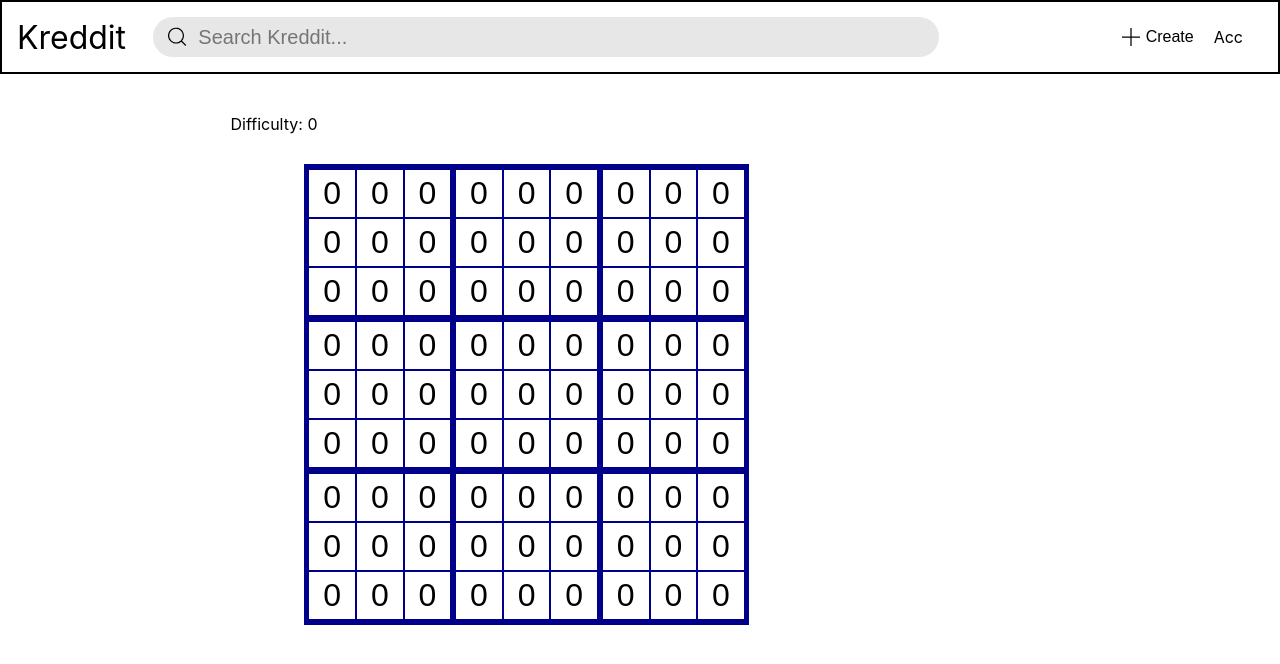
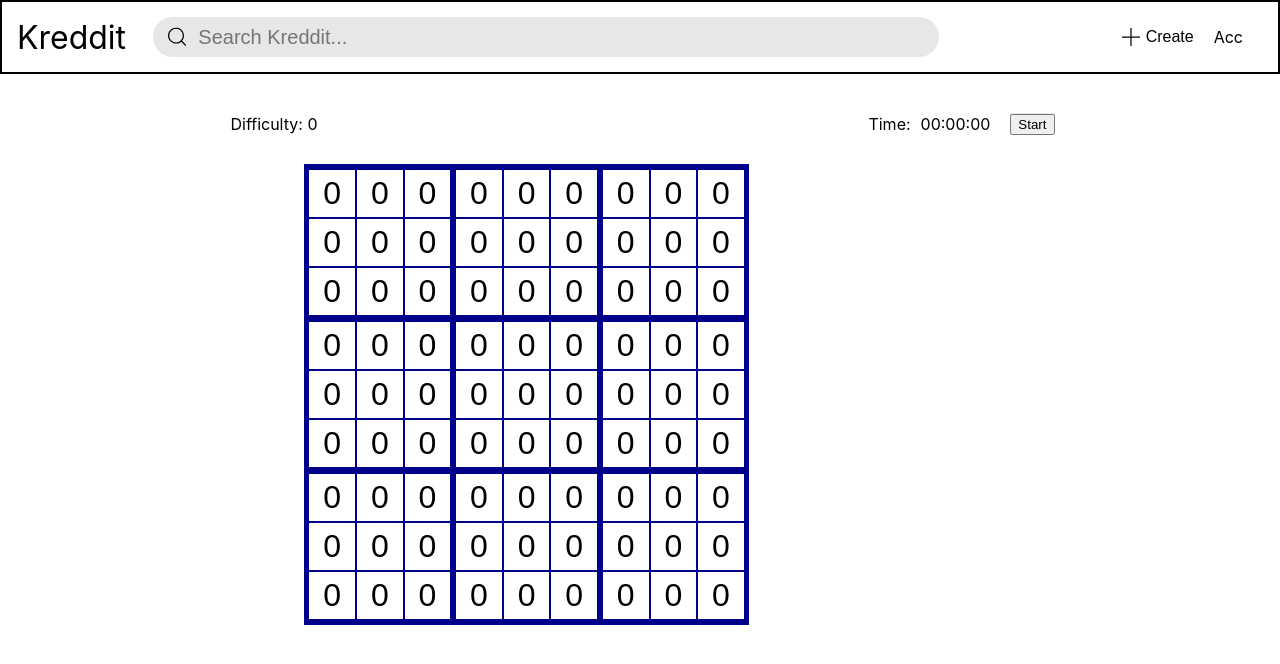
Before and after one commit to timothyhohyhtomit/kreddit, a React (Create React App) app in the folder client/: page /sudoku in a window 1280 px wide. Shown: the top 664 px of the page. Built offline with nearby package versions, Linux system fonts and the light colour scheme.

Commit message:
Implemented functionalities of stopwatch on Stopwatch.js, StopwatchView.js and StopwatchView.css; Added Stopwatch module to SudokuView.js

```diff
--- /dev/null
+++ b/client/src/container/general/stopwatch/Stopwatch.js
@@ -0,0 +1,52 @@
+import React, { useEffect, useState } from "react";
+
+import StopwatchView from "../../../view/general/stopwatch/StopwatchView";
+
+function Stopwatch() {
+    // STATES
+    const [seconds, setSeconds] = useState(0);
+    const [isActive, setActive] = useState(false);
+    const [isPaused, setPaused] = useState(false);
+    // HANDLERS
+    const handleStart = (e) => {
+        setActive(true);
+        setPaused(false);
+    };
+    const handleReset = (e) => {
+        setActive(false);
+        setPaused(false);
+        setSeconds(0);
+    };
+    const handlePause = (e) => {
+        setPaused(true);
+    };
+    const handleResume = (e) => {
+        setPaused(false);
+    };
+    // EFFECTS
+    useEffect(() => {
+        let interval = null;
+        if (isActive && !isPaused) {
+            interval = setInterval(() => {
+                setSeconds((prev) => prev + 1);
+            }, 10);
+        } else {
+            clearInterval(interval);
+        }
+        return () => clearInterval(interval);
+    }, [isActive, isPaused]);
+    return (
+        <StopwatchView
+            text="Time: "
+            seconds={seconds}
+            isActive={isActive}
+            isPaused={isPaused}
+            handleStart={handleStart}
+            handleReset={handleReset}
+            handlePause={handlePause}
+            handleResume={handleResume}
+        />
+    );
+}
+
+export default Stopwatch;
--- /dev/null
+++ b/client/src/view/general/stopwatch/StopwatchView.css
@@ -0,0 +1,30 @@
+.stopwatch {
+    display: flex;
+    flex-direction: row;
+    justify-content: end;
+    align-items: center;
+}
+
+.stopwatch-text {
+    font-size: 100%;
+    margin: 0 5px;
+    padding: 0;
+}
+
+.stopwatch-time {
+    font-size: 100%;
+    margin: 0 5px;
+    padding: 0;
+}
+
+.stopwatch-pause-resume {
+    background-color: #e7e7e7;
+    margin: 0 5px;
+    padding: 0;
+}
+
+.stopwatch-start-reset {
+    background-color: #e7e7e7;
+    margin: 0 5px;
+    padding: 0;
+}
--- /dev/null
+++ b/client/src/view/general/stopwatch/StopwatchView.js
@@ -0,0 +1,30 @@
+import React from "react";
+
+import "./StopwatchView.css";
+
+function StopwatchView({ text, seconds, isActive, isPaused, handleStart, handleReset, handlePause, handleResume }) {
+    const hour = Math.floor(seconds / 3600);
+    const minute = Math.floor(seconds / 60) % 60;
+    const second = seconds % 60;
+    return (
+        <div className="stopwatch">
+            <div className="stopwatch-text">{text}</div>
+            <div className="stopwatch-time">{(hour < 10 ? "0" : "") + hour}:{(minute < 10 ? "0" : "") + minute}:{(second < 10 ? "0" : "") + second}</div>
+            <div className="stopwatch-pause-resume">
+                { isActive ? (
+                    isPaused ?
+                    <button onClick={handleResume}>Resume</button> :
+                    <button onClick={handlePause}>Pause</button>
+                ) : null}
+            </div>
+            <div className="stopwatch-start-reset">
+                { isActive ?
+                    <button onClick={handleReset}>Reset</button> :
+                    <button onClick={handleStart}>Start</button>
+                }
+            </div>
+        </div>
+    );
+}
+
+export default StopwatchView;
--- a/client/src/view/general/sudoku/SudokuView.js
+++ b/client/src/view/general/sudoku/SudokuView.js
@@ -1,13 +1,14 @@
 import React from "react";
 
 import "./SudokuView.css";
+import Stopwatch from "../../../container/general/stopwatch/Stopwatch";
 
 function SudokuView({ difficulty, grid, handleChangeCell }) {
     return (
         <div className="sudoku">
             <div className="sudoku-header">
                 <div className="sudoku-difficulty">Difficulty: {difficulty}</div>
-                <div className="sudoku-stopwatch"></div>
+                <Stopwatch />
             </div>
             <div className="sudoku-body">
                 <div className="sudoku-grid">
```
